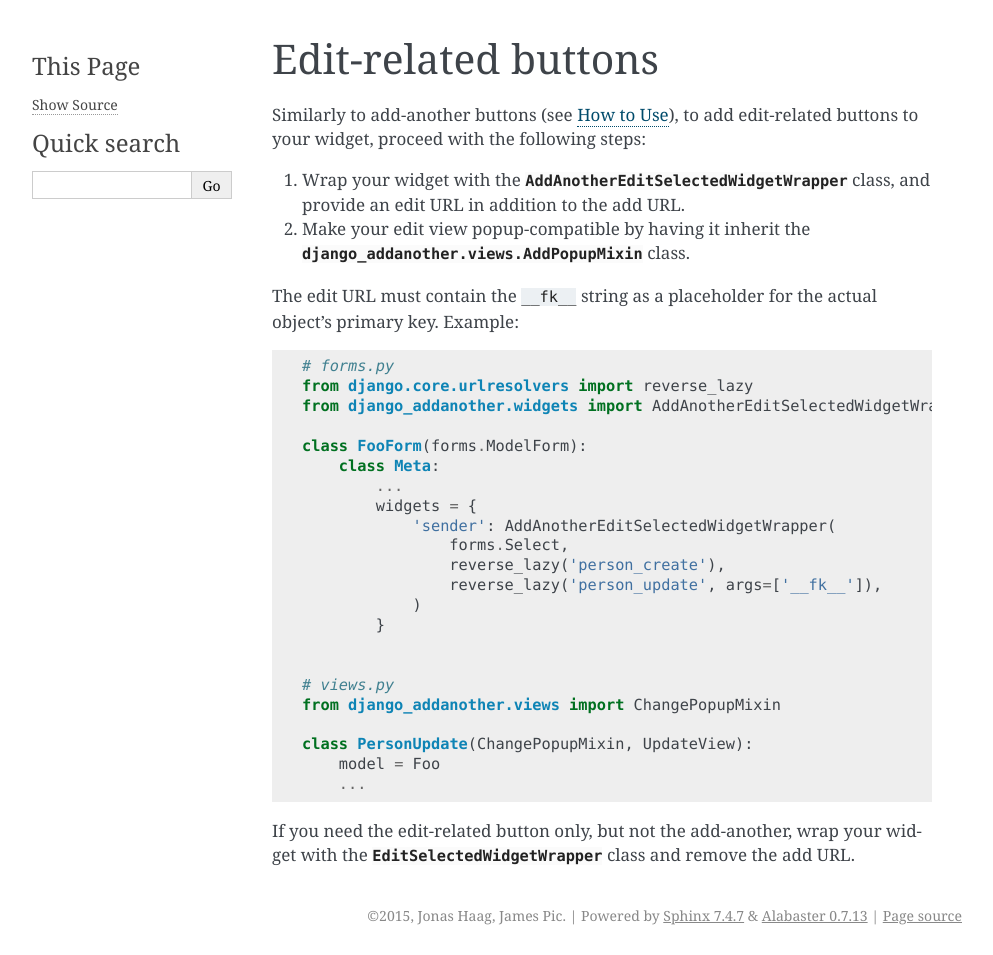
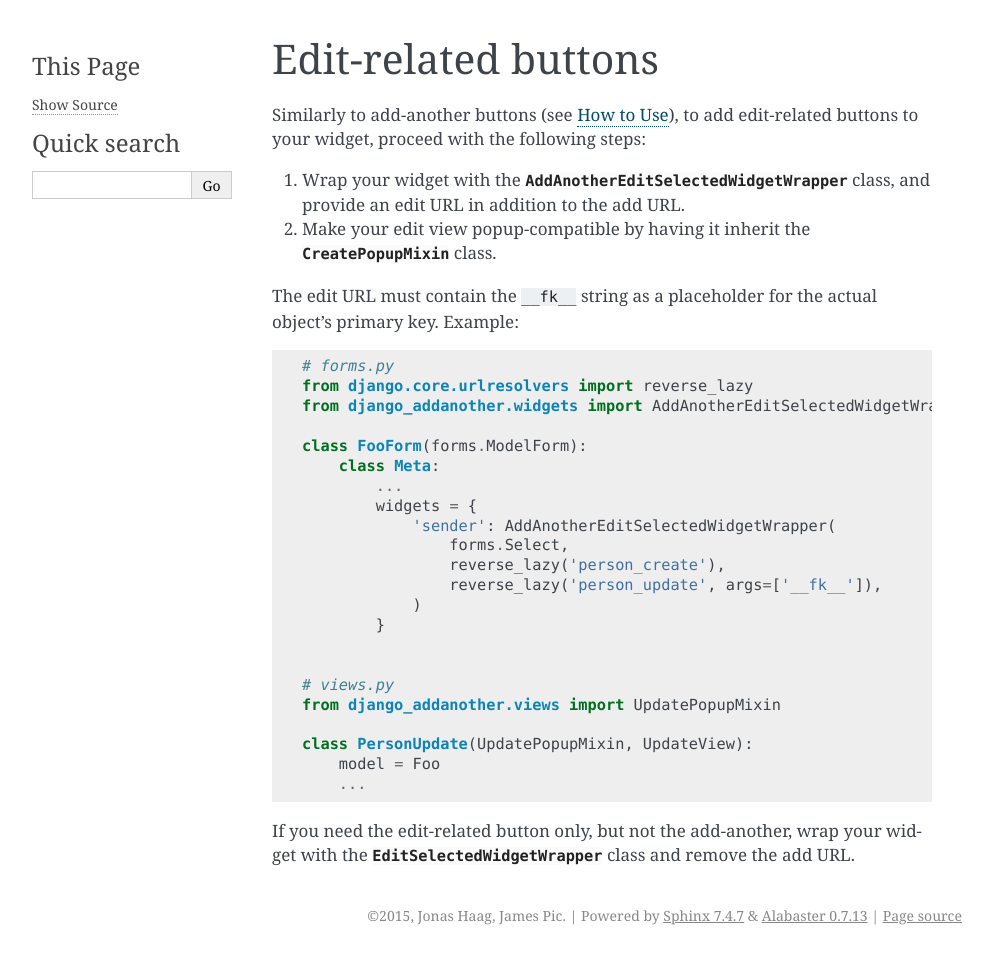
Before and after one commit to jonashaag/django-addanother, a Sphinx documentation site: the page built from docs/edit-related.rst, in a window 1280 px wide. Shown: the whole page, without its empty margins (148-1141 px from the left). Built offline with Sphinx 7.4.7, drawn with Linux system fonts in a browser that asks for light colours.

Commit message:
Documentation, refactoring

```diff
--- a/docs/conf.py
+++ b/docs/conf.py
@@ -296,7 +296,8 @@ texinfo_documents = [
 # Example configuration for intersphinx: refer to the Python standard library.
 intersphinx_mapping = {
     'https://docs.python.org/': None,
-    'http://django.readthedocs.org/en/stable/': None,
+    'http://django.readthedocs.io/en/stable/': None,
+    'https://django-select2.readthedocs.io/en/stable/': None,
 }
 
 sys.path.append(os.path.dirname(__file__))
--- a/docs/edit-related.rst
+++ b/docs/edit-related.rst
@@ -5,8 +5,8 @@ Edit-related buttons
 
 Similarly to add-another buttons (see :ref:`usage`), to add edit-related buttons to your widget, proceed with the following steps:
 
-1. Wrap your widget with the :class:`AddAnotherEditSelectedWidgetWrapper` class, and provide an edit URL in addition to the add URL.
-2. Make your edit view popup-compatible by having it inherit the :class:`django_addanother.views.AddPopupMixin` class.
+1. Wrap your widget with the :class:`~django_addanother.widgets.AddAnotherEditSelectedWidgetWrapper` class, and provide an edit URL in addition to the add URL.
+2. Make your edit view popup-compatible by having it inherit the :class:`~django_addanother.views.CreatePopupMixin` class.
 
 The edit URL must contain the ``__fk__`` string as a placeholder for the actual object's primary key.  Example::
 
@@ -27,10 +27,10 @@ The edit URL must contain the ``__fk__`` string as a placeholder for the actual
 
 
   # views.py
-  from django_addanother.views import ChangePopupMixin
+  from django_addanother.views import UpdatePopupMixin
 
-  class PersonUpdate(ChangePopupMixin, UpdateView):
+  class PersonUpdate(UpdatePopupMixin, UpdateView):
       model = Foo
       ...
 
-If you need the edit-related button only, but not the add-another, wrap your widget with the :class:`EditSelectedWidgetWrapper` class and remove the add URL.
+If you need the edit-related button only, but not the add-another, wrap your widget with the :class:`~django_addanother.widgets.EditSelectedWidgetWrapper` class and remove the add URL.
--- a/docs/reference/views.rst
+++ b/docs/reference/views.rst
@@ -2,8 +2,8 @@ Views Reference
 ===============
 .. currentmodule:: django_addanother.views
 
-.. autoclass:: AddPopupMixin
+.. autoclass:: CreatePopupMixin
   :members:
 
-.. autoclass:: ChangePopupMixin
+.. autoclass:: UpdatePopupMixin
   :members:
--- a/docs/usage.rst
+++ b/docs/usage.rst
@@ -5,7 +5,7 @@ How to Use
 
 1. Add the add-another button
 -------------------------------
-Wrap :class:`AddAnotherWidgetWrapper` around your widget to show the add-another button next to it.
+Wrap :class:`django_addanother.widgets.AddAnotherWidgetWrapper` around your widget to show the add-another button next to it.
 
 For example, let's say we want to add add-another buttons to a model form::
 
```
Also changed, not shown: docs/reference/select2_widgets.rst (+13 -8 lines), 2 other files.
